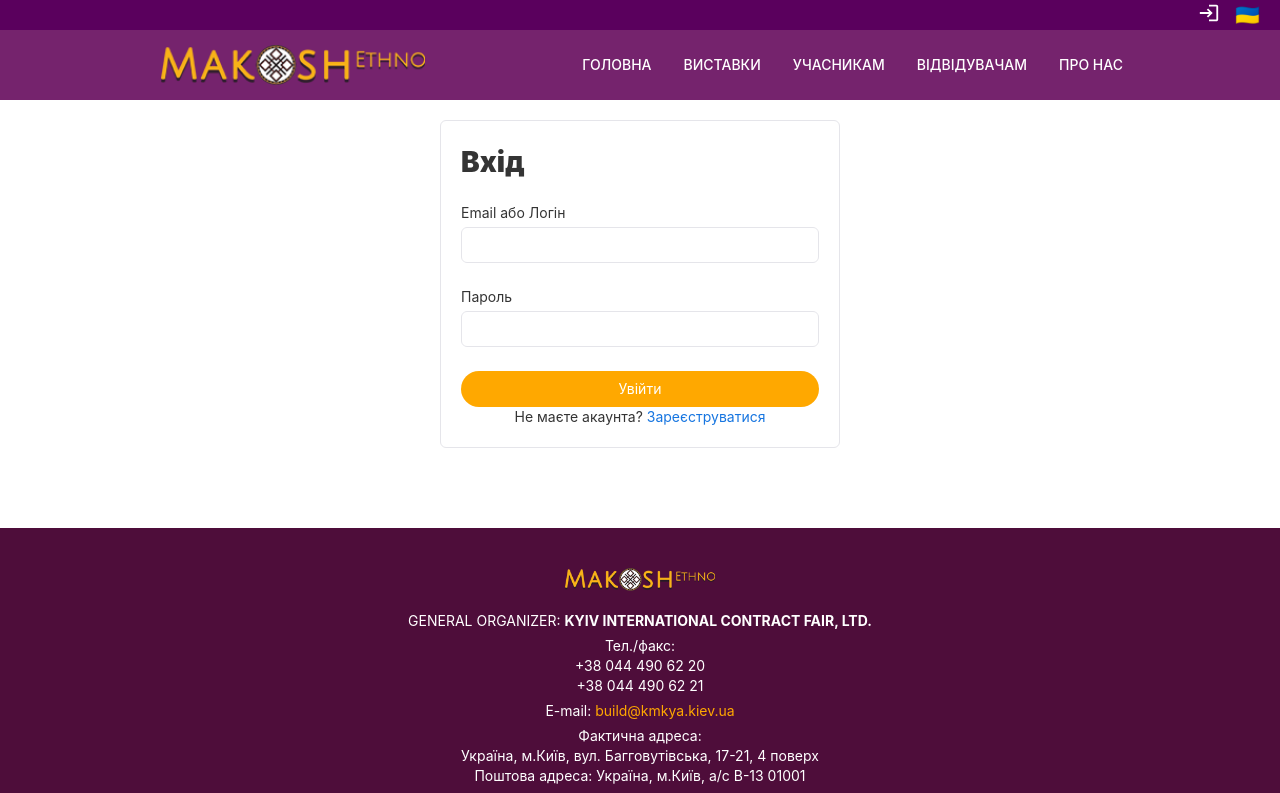
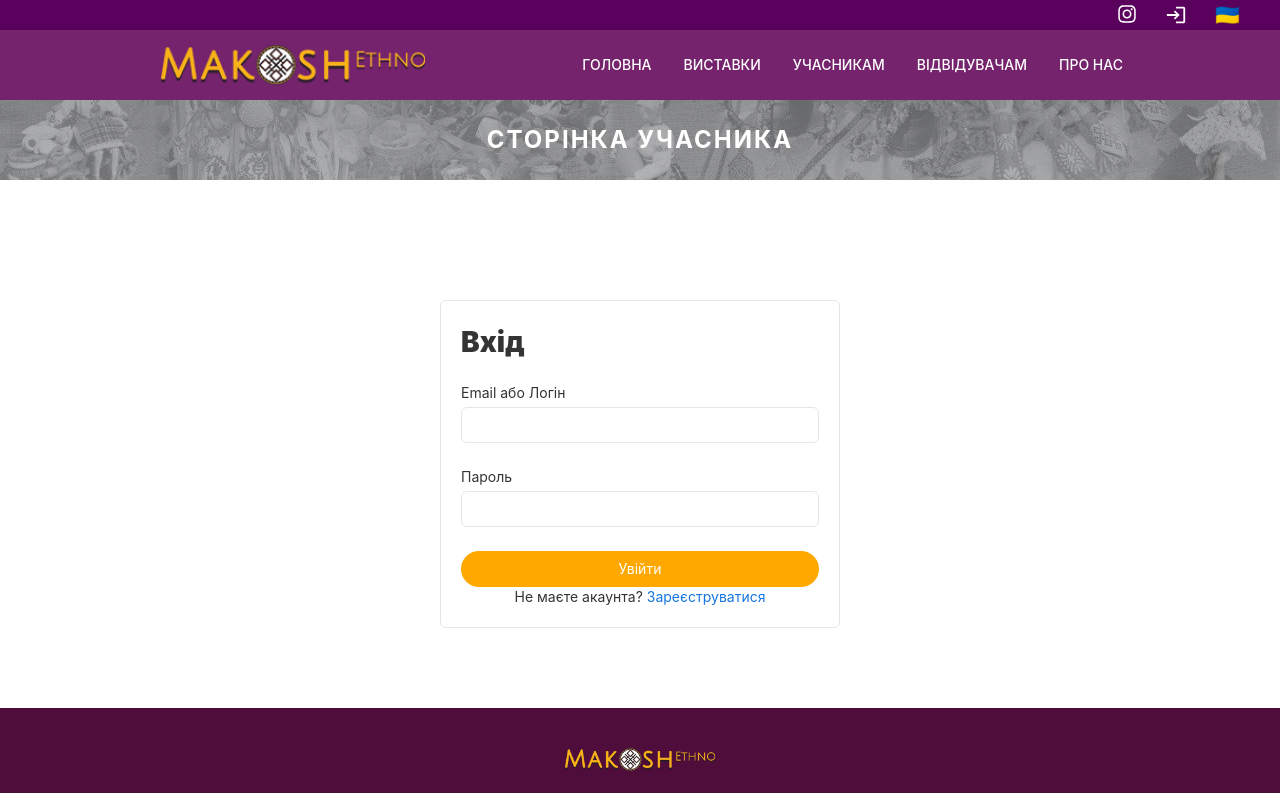
Before and after one commit to dvorskiyserg/exhibition, a React (Create React App) app in the folder frontend/: page /login in a window 1280 px wide. Shown: the top 793 px of the page. Built offline with nearby package versions, Linux system fonts and the light colour scheme.

Commit message:
nav correct

```diff
--- a/frontend/src/components/Header.js
+++ b/frontend/src/components/Header.js
@@ -1,28 +1,19 @@
 import React, { useState, useEffect } from "react";
-import { Link } from "react-router-dom";
+import { Link, useNavigate } from "react-router-dom";
 import { Navbar, Nav, Dropdown } from "rsuite";
 import { MdLogin } from "react-icons/md";
+import { FaInstagram } from "react-icons/fa";
 import AdminIcon from "@rsuite/icons/Admin";
 import { useTranslation } from "react-i18next";
 import { motion, AnimatePresence } from "framer-motion";
 import MenuIcon from "@rsuite/icons/Menu";
 import CloseIcon from "@rsuite/icons/Close";
 import { useAuth } from "../context/AuthContext";
-import { useNavigate } from "react-router-dom";
 import logo from "../assets/logo.png";
 import "../styles/index.css";
 
-const languageIcons = {
-  ua: "🇺🇦",
-  en: "🇬🇧",
-  de: "🇩🇪",
-};
-
-const languageNames = {
-  ua: "UA",
-  en: "EN",
-  de: "DE",
-};
+const languageIcons = { ua: "🇺🇦", en: "🇬🇧", de: "🇩🇪" };
+const languageNames = { ua: "UA", en: "EN", de: "DE" };
 
 const Header = () => {
   const { i18n } = useTranslation();
@@ -30,23 +21,16 @@ const Header = () => {
   const [isOpen, setIsOpen] = useState(false);
   const { user } = useAuth();
   const navigate = useNavigate();
-  // const [langDropdown, setLangDropdown] = useState(false);
 
-  // Функція для визначення іконки входу
   const getLoginIcon = () => {
     if (user) {
-      const userRole = user.role?.toLowerCase(); // Перетворюємо роль у нижній регістр для надійності
-
+      const userRole = user.role?.toLowerCase();
       return (
         <AdminIcon
           style={{ fontSize: "18px", cursor: "pointer" }}
-          onClick={() => {
-            if (userRole === "admin") {
-              navigate("/admin/dashboard");
-            } else {
-              navigate("/profile");
+          onClick={() =>
+            navigate(userRole === "admin" ? "/admin/dashboard" : "/profile")
           }
-          }}
         />
       );
     } else {
@@ -82,16 +66,25 @@ const Header = () => {
           display: "flex",
           justifyContent: "flex-end",
           alignItems: "center",
-          padding: "0 20px",
-          gap: "15px",
           position: "fixed",
           width: "100%",
           top: 0,
           zIndex: 1101,
           boxSizing: "border-box",
+          padding: "0 40px",
+          gap: "2em",
         }}
       >
-        <div style={{ display: "flex", alignItems: "center", gap: "15px" }}>
+        <a
+          href="https://www.instagram.com/your_instagram_profile"
+          target="_blank"
+          rel="noopener noreferrer"
+          className="insta-icon"
+          style={{ color: "#333", fontSize: "20px", cursor: "pointer" }}
+        >
+          <FaInstagram />
+        </a>
+
         {getLoginIcon()}
 
         <Dropdown
@@ -114,24 +107,16 @@ const Header = () => {
           ))}
         </Dropdown>
       </div>
-      </div>
 
       <Navbar
         appearance="inverse"
         className="custom-navbar"
-        style={{
-          position: "fixed",
-          top: "30px", // додано зміщення вниз
-          width: "100%",
-          zIndex: 1100, // має бути менше, ніж у preheader
-        }}
+        style={{ position: "fixed", top: "30px", width: "100%", zIndex: 1100 }}
       >
-        {/* Лого зліва */}
         <Navbar.Brand as={Link} to="/" className="navbar-brand">
           <img src={logo} alt="Логотип" />
         </Navbar.Brand>
 
-        {/* Навігація або кнопка меню */}
         {isMobile ? (
           <Nav>
             <Nav.Item onClick={() => setIsOpen(!isOpen)}>
@@ -159,7 +144,6 @@ const Header = () => {
         )}
       </Navbar>
 
-      {/* Мобільне меню */}
       <AnimatePresence>
         {isMobile && isOpen && (
           <motion.div
@@ -168,6 +152,12 @@ const Header = () => {
             exit={{ y: -100, opacity: 0 }}
             transition={{ duration: 0.3 }}
             className="mobile-menu"
+            style={{
+              position: "fixed",
+              top: "86px",
+              width: "100%",
+              zIndex: 1099,
+            }}
           >
             <Nav vertical style={{ width: "100%" }}>
               <Nav.Item as={Link} to="/" onClick={() => setIsOpen(false)}>
@@ -175,7 +165,7 @@ const Header = () => {
               </Nav.Item>
               <Nav.Item
                 as={Link}
-                to="/dashboard"
+                to="/admin/dashboard"
                 onClick={() => setIsOpen(false)}
               >
                 Виставки
@@ -201,12 +191,9 @@ const Header = () => {
               >
                 Про нас
               </Nav.Item>
-              <Nav.Item>
-                <div className="loginIcon">{getLoginIcon()}</div>
-              </Nav.Item>
+              <Nav.Item>{getLoginIcon()}</Nav.Item>
             </Nav>
 
-            {/* Проста текстова мова у мобільному меню */}
             <div className="mobile-language-switcher">
               {Object.keys(languageNames).map((lng) => (
                 <span
@@ -224,8 +211,7 @@ const Header = () => {
         )}
       </AnimatePresence>
 
-      {/* Щоб контент не ховався під хедер */}
-      <div className="page-content" />
+      <div style={{ paddingTop: "90px" }} />
     </>
   );
 };
--- /dev/null
+++ b/frontend/src/components/PageTitle.js
@@ -0,0 +1,27 @@
+import React from "react";
+
+const PageTitle = ({ title, backgroundImage }) => {
+  return (
+    <div
+      style={{
+        marginTop: "10px", // Щоб не перекривався навбаром та прехедером
+        height: "80px",
+        background: `linear-gradient(rgba(0, 0, 0, 0.26), rgba(0, 0, 0, 0.2)), url(${backgroundImage})`,
+        backgroundSize: "cover",
+        backgroundPosition: "center",
+        display: "flex",
+        alignItems: "center",
+        justifyContent: "center",
+        color: "#ffffff",
+        fontSize: "24px",
+        fontWeight: "bold",
+        textTransform: "uppercase",
+        letterSpacing: "2px",
+      }}
+    >
+      {title}
+    </div>
+  );
+};
+
+export default PageTitle;
--- a/frontend/src/components/Slider.js
+++ b/frontend/src/components/Slider.js
@@ -16,7 +16,7 @@ import logoCircle from "../assets/slider/makosh_logo_circle.png";
 const slides = [
   { type: "image", src: img1 },
   { type: "image", src: img2 },
-  { type: "video", src: "/assets/video/promo-video.mp4" }, // Шлях до відео
+  // { type: "video", src: "/assets/video/promo-video.mp4" }, // Шлях до відео
   { type: "image", src: img3 },
   { type: "image", src: img4 },
 ];
--- a/frontend/src/pages/Login.js
+++ b/frontend/src/pages/Login.js
@@ -2,6 +2,8 @@ import React, { useState } from "react";
 import { useAuth } from "../context/AuthContext";
 import { useNavigate, Link } from "react-router-dom";
 import { Form, Button, Panel, FlexboxGrid, Message } from "rsuite";
+import PageTitle from "../components/PageTitle";
+import bgImage from "../assets/header-bg.jpg"; // додай потрібну картинку в assets
 
 const Login = () => {
   const [identifier, setIdentifier] = useState("");
@@ -26,6 +28,8 @@ const Login = () => {
   };
 
   return (
+    <>
+      <PageTitle title="Сторінка учасника" backgroundImage={bgImage} />
       <FlexboxGrid
         justify="center"
         style={{ marginTop: "120px", marginBottom: "80px" }}
@@ -74,6 +78,7 @@ const Login = () => {
           </Panel>
         </FlexboxGrid.Item>
       </FlexboxGrid>
+    </>
   );
 };
 
--- a/frontend/src/styles/index.css
+++ b/frontend/src/styles/index.css
@@ -268,6 +268,7 @@ body {
 
 .LoginLink {
   color: #fff !important;
+  margin-top: 4px;
 }
 
 .main-slider {
@@ -406,3 +407,10 @@ body {
   padding: 0 20px;
   height: 60px;
 }
+
+.insta-icon {
+  color: #fff !important;
+  cursor: pointer;
+  font-size: 16pt;
+  margin-top: 5px;
+}
```
Also changed, not shown: frontend/src/assets/header-bg.jpg (added). Lines whose indentation alone changed are shown as unchanged.
